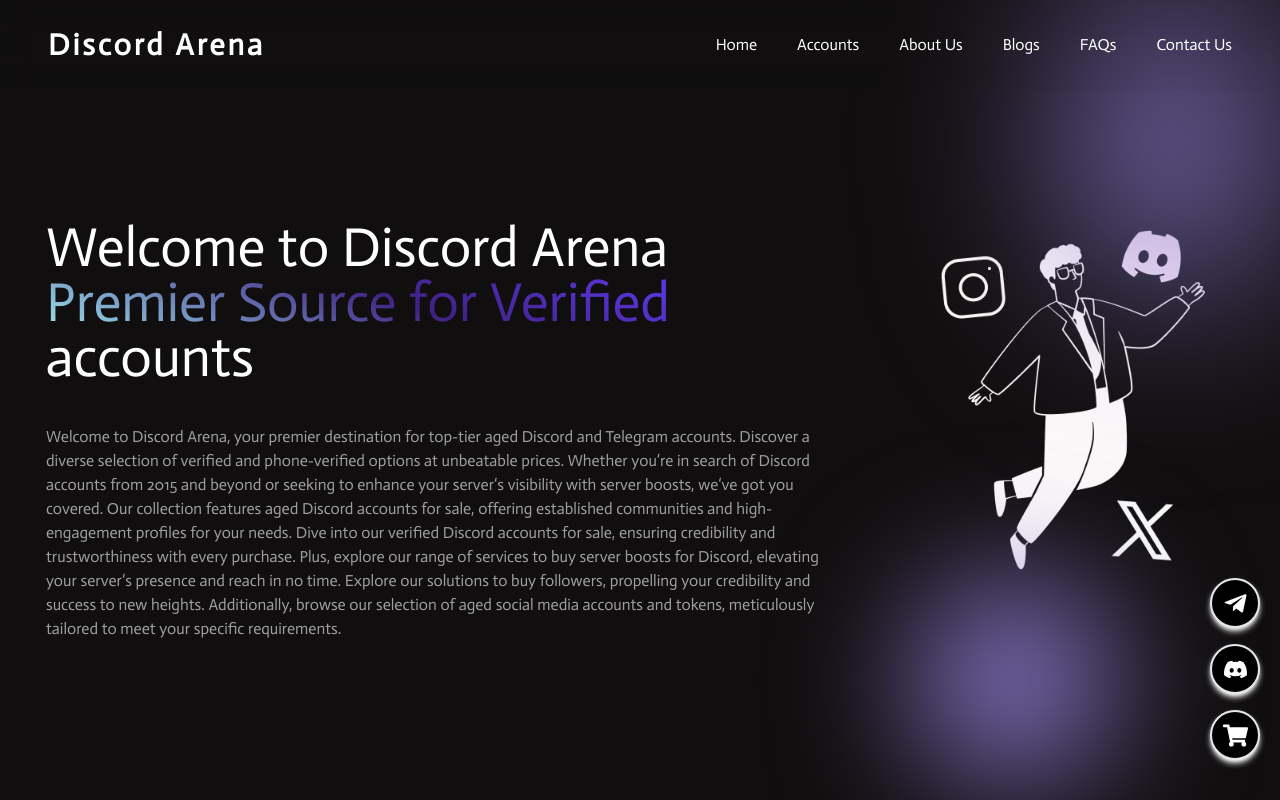
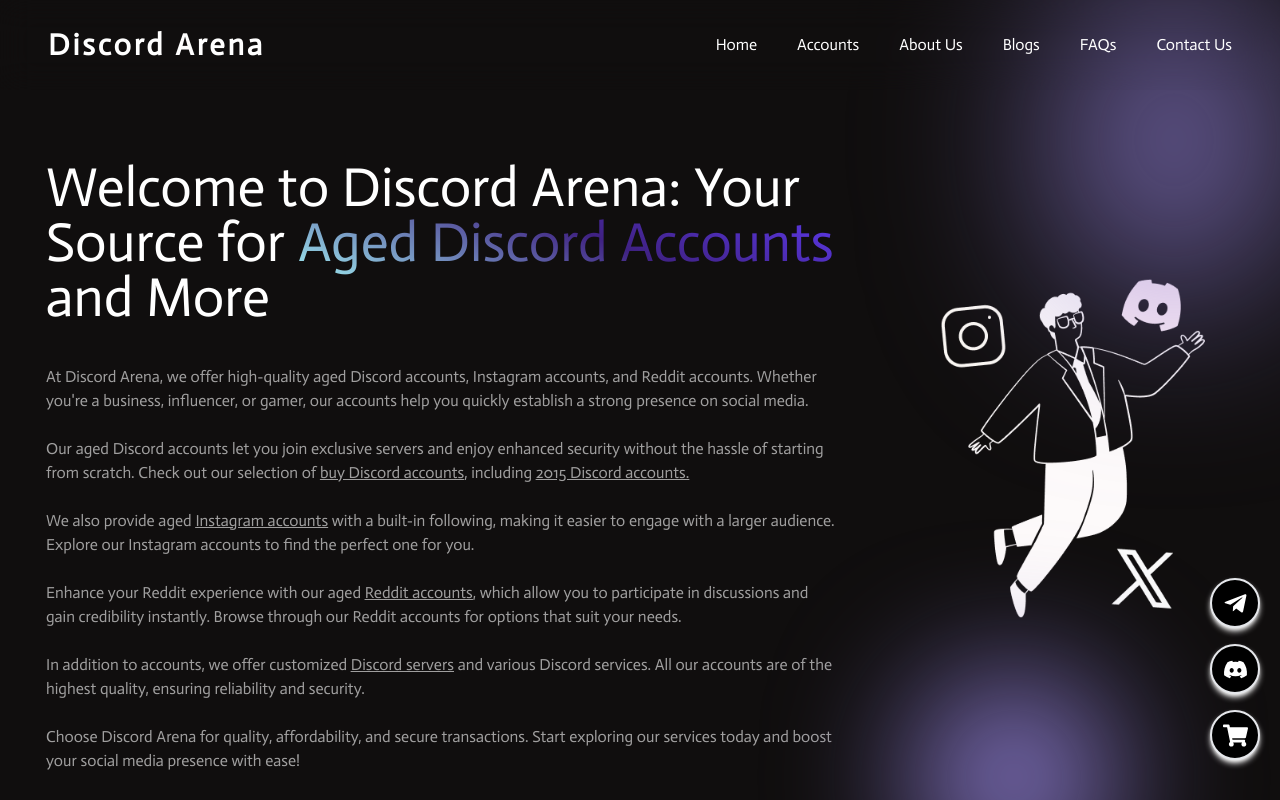
Before and after one commit to enggsatyamraj/CSET301_Assignment, a Next.js app: page / in a window 1280 px wide. Shown: the top 800 px of the page. Built offline with nearby package versions, Linux system fonts and the light colour scheme.

Commit message:
changed content in landing page

```diff
--- a/src/app/page.js
+++ b/src/app/page.js
@@ -178,27 +178,22 @@ j=d.createElement(s),dl=l!='dataLayer'?'&l='+l:'';j.async=true;j.src=
           >
             <div className=" flex-[3]">
               <p className="pt-[60px]  text-4xl sm:text-5xl mb-10 md:text-5xl lg:text-[55px]  ">
-                Welcome to Discord Arena{" "}
-                <span className="span_text">Premier Source for Verified</span>{" "}
-                accounts
+                Welcome to Discord Arena: Your Source for{" "}
+                <span className="span_text">Aged Discord Accounts</span>{" "}
+                and More
               </p>
               <p className=" md:text-[16px] text-[15px] w-[99%] opacity-60">
-                Welcome to Discord Arena, your premier destination for top-tier
-                aged Discord and Telegram accounts. Discover a diverse selection
-                of verified and phone-verified options at unbeatable prices.
-                Whether you&lsquo;re in search of Discord accounts from 2015 and
-                beyond or seeking to enhance your server&lsquo;s visibility with
-                server boosts, we&lsquo;ve got you covered. Our collection
-                features aged Discord accounts for sale, offering established
-                communities and high-engagement profiles for your needs. Dive
-                into our verified Discord accounts for sale, ensuring
-                credibility and trustworthiness with every purchase. Plus,
-                explore our range of services to buy server boosts for Discord,
-                elevating your server&lsquo;s presence and reach in no time.
-                Explore our solutions to buy followers, propelling your
-                credibility and success to new heights. Additionally, browse our
-                selection of aged social media accounts and tokens, meticulously
-                tailored to meet your specific requirements.
+               <span>At Discord Arena, we offer high-quality aged Discord accounts, Instagram accounts, and Reddit accounts. Whether you're a business, influencer, or gamer, our accounts help you quickly establish a strong presence on social media.<br/><br/></span>
+
+<span>Our aged Discord accounts let you join exclusive servers and enjoy enhanced security without the hassle of starting from scratch. Check out our selection of <u><a href="https://discordarena.com/accounts/discord">buy Discord accounts</a></u>, including <u><a href="https://discordarena.com/accounts/discord/buy-2015-aged-discord-account">2015 Discord accounts.</a></u><br/><br/></span>
+
+<span>We also provide aged <u><a href="https://discordarena.com/accounts/instagram">Instagram accounts</a></u> with a built-in following, making it easier to engage with a larger audience. Explore our Instagram accounts to find the perfect one for you.<br/><br/></span>
+
+<span>Enhance your Reddit experience with our aged <u><a href="https://discordarena.com/accounts/reddit">Reddit accounts</a></u>, which allow you to participate in discussions and gain credibility instantly. Browse through our Reddit accounts for options that suit your needs.<br/><br/></span>
+
+<span>In addition to accounts, we offer customized <u><a href="https://discordarena.com/accounts/discordserver">Discord servers</a></u> and various Discord services. All our accounts are of the highest quality, ensuring reliability and security.<br/><br/></span>
+
+<span>Choose Discord Arena for quality, affordability, and secure transactions. Start exploring our services today and boost your social media presence with ease!<br/><br/></span>
               </p>
             </div>
             <div className="flex-[1.5] lg:block ">
```
